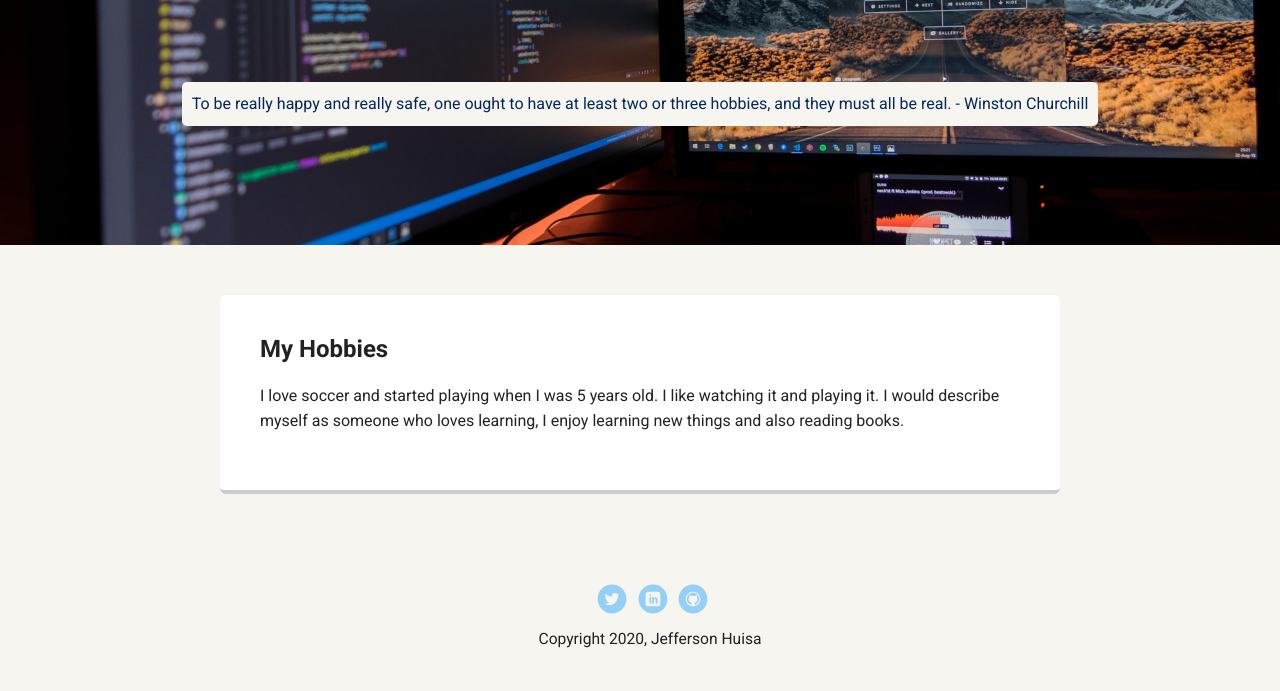
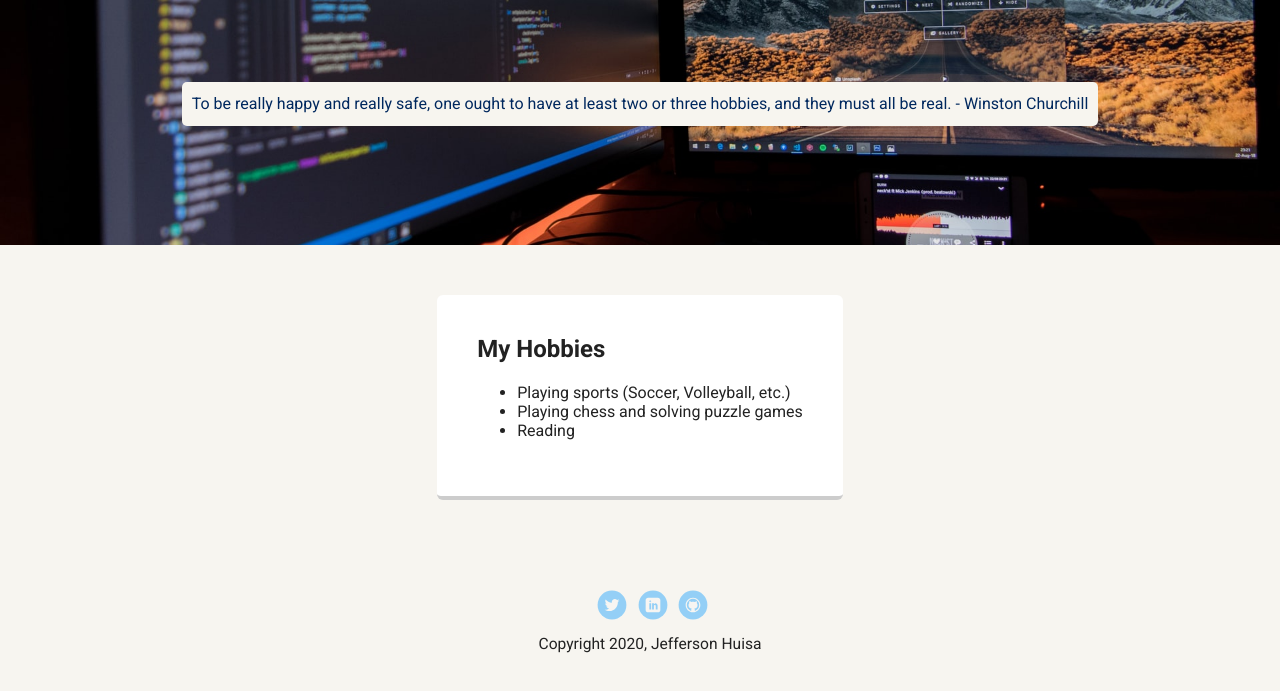
Before and after one commit to j3ffh95/techdegree-project-1, a plain HTML site: page hobbies.html in a window 1280 px wide. Shown: the part 225-916 px from the top of the page. Drawn offline with Linux system fonts and the light colour scheme; a web font is replaced by a local one.

Commit message:
Modified hobbies page

```diff
--- a/hobbies.html
+++ b/hobbies.html
@@ -37,7 +37,12 @@
     <main class="flex">
       <div class="card" id="card-exp">
         <h2>My Hobbies</h2>
-        <p>I love soccer and started playing when I was 5 years old. I like watching it and playing it. I would describe myself as someone who loves learning, I enjoy learning new things and also reading books.</p>
+        <ul>
+          <li>Playing sports (Soccer, Volleyball, etc.)</li>
+          <li>Playing chess and solving puzzle games</li>
+          <li>Reading</li>
+        </ul>
+      </div>
     </main>
     <footer>
       <ul>
```
